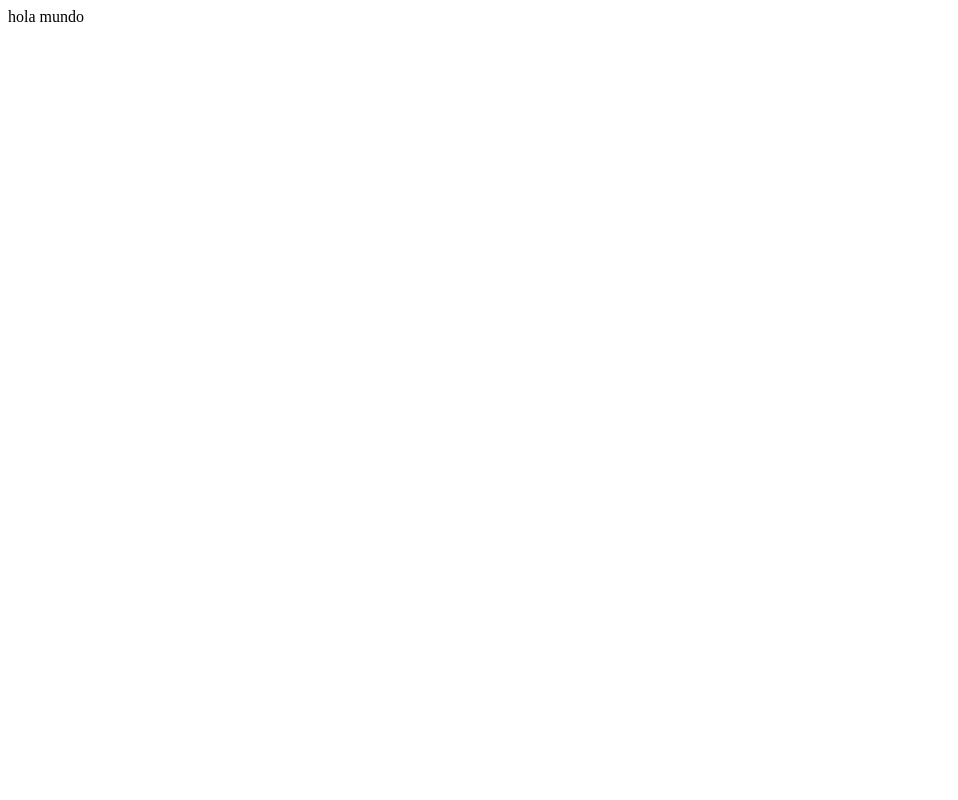
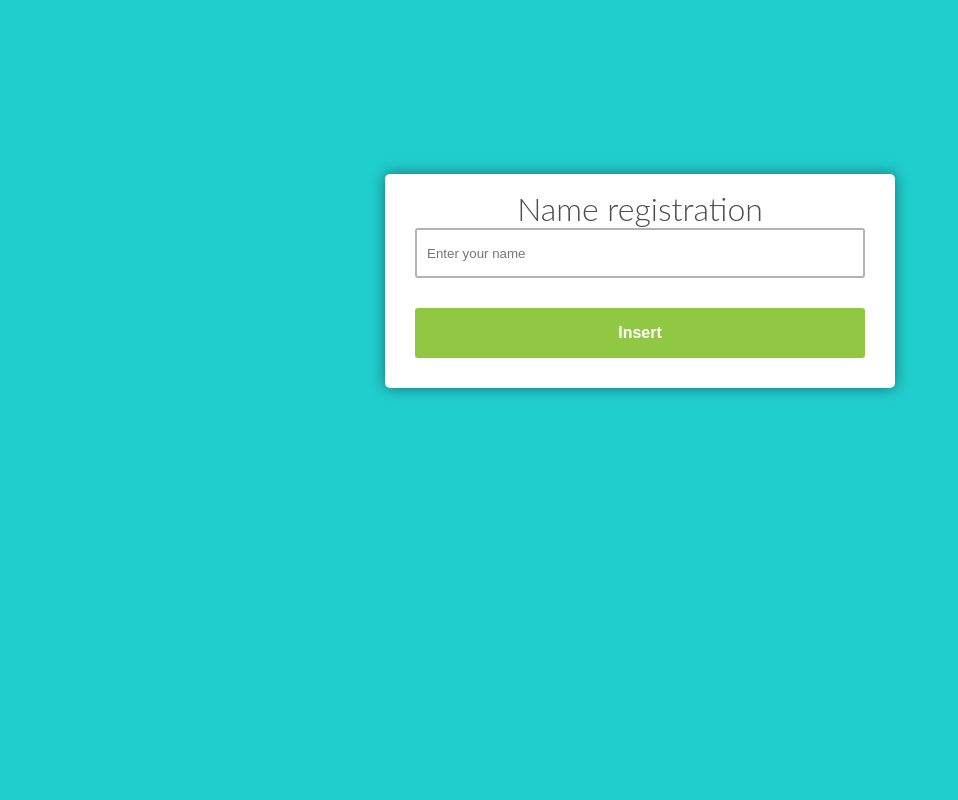
Before and after one commit to afernander/PHP-names, a PHP site: page / in a window 1280 px wide. Before the commit the part shown is almost empty. Shown: the whole page, without its empty margins (0-958 px from the left). Run offline with PHP 8.4, Linux system fonts and the light colour scheme.

Commit message:
registration and styles made

```diff
--- a/index.php
+++ b/index.php
@@ -1,3 +1,57 @@
 <?php
-echo "hola mundo";
+
+$dbHost = "localhost";
+$dbUser = "root";
+$dbPass = "";
+$dbName = "people";
+$status = "";
+
+try {
+    $scr = "mysql:host=" . $dbHost . ";dbname=" . $dbName;
+    $pdo = new PDO($scr, $dbUser, $dbPass);
+} catch (PDOException $e) {
+    echo "DB conextion failed" . $e->getMessage();
+}
+
+if ($_SERVER['REQUEST_METHOD'] == 'POST') {
+
+    $name = $_POST['name'];
+
+    if (empty($name)) $status = "Field name is required";
+
+    $sql = "INSERT INTO names (Name) VALUES (:name)";
+    $stmt = $pdo->prepare($sql);
+    $stmt->execute(['name' => $name]);
+
+    $status = "The name was save";
+    $name = "";
+}
+
 ?>
+
+
+<!DOCTYPE html>
+<html lang="en">
+
+<head>
+    <meta charset="UTF-8">
+    <meta http-equiv="X-UA-Compatible" content="IE=edge">
+    <meta name="viewport" content="width=device-width, initial-scale=1.0">
+    <link rel="stylesheet" href="styles.css">
+    <title>Register names</title>
+</head>
+
+<body>
+    <div class="box">
+
+        <form class="form" action="" method="post">
+
+            <label class="flabel" for="name">Name registration</label>
+            <input class="finput" type="text" name="name" placeholder="Enter your name">
+            <button class="fbutton" type="submit">Insert</button>
+
+        </form>
+    </div>
+</body>
+
+</html>
--- /dev/null
+++ b/styles.css
@@ -0,0 +1,74 @@
+body {
+    background: #21cece;
+    font-family: 'Lato', sans-serif;
+    color: #FDFCFB;
+    text-align: center;
+  }
+
+.box{
+
+    float:left;
+    height:86%;
+    width:100%;
+    box-sizing:border-box;
+    padding:40px;
+    margin-top: 10%;
+
+}
+
+.form{
+    position:relative;
+    top:15%;
+    height:70%;
+    width:450px;
+    margin-left:auto;
+    margin-right:auto;
+    border-radius:5px;
+    background:RGBA(255,255,255,1);
+    padding-left: 30px;
+    padding-right: 30px;
+    padding-top: 15px;
+    -webkit-box-shadow:  0px 0px 15px 0px rgba(0, 0, 0, .45);
+    box-shadow:  0px 0px 15px 0px rgba(0, 0, 0, .45);
+
+}
+
+.fbutton{
+    height:50px;
+    width:100%;
+    border-radius:3px;
+    border:rgba(0,0,0,.3) 0px solid;
+    box-sizing:border-box;
+    padding:10px;
+    margin-bottom:30px;
+    background:#90c843;
+    color:#FFF;
+    font-weight:bold;
+    font-size: 12pt;
+    transition:background .4s;
+    cursor:pointer;
+}
+
+.fbutton:hover {
+    background:#80b438;
+  }
+
+.finput{
+    height:50px;
+    width:100%;
+    border-radius:3px;
+    border:rgba(0,0,0,.3) 2px solid;
+    box-sizing:border-box;
+    padding:10px;
+    margin-bottom:30px;
+
+}
+
+.flabel{
+    font-size: 32px;
+    font-weight: 300;
+    color: #4c4c4c;
+    text-align: center;
+    padding: 10px;
+    margin-bottom: 10px;
+}
```
